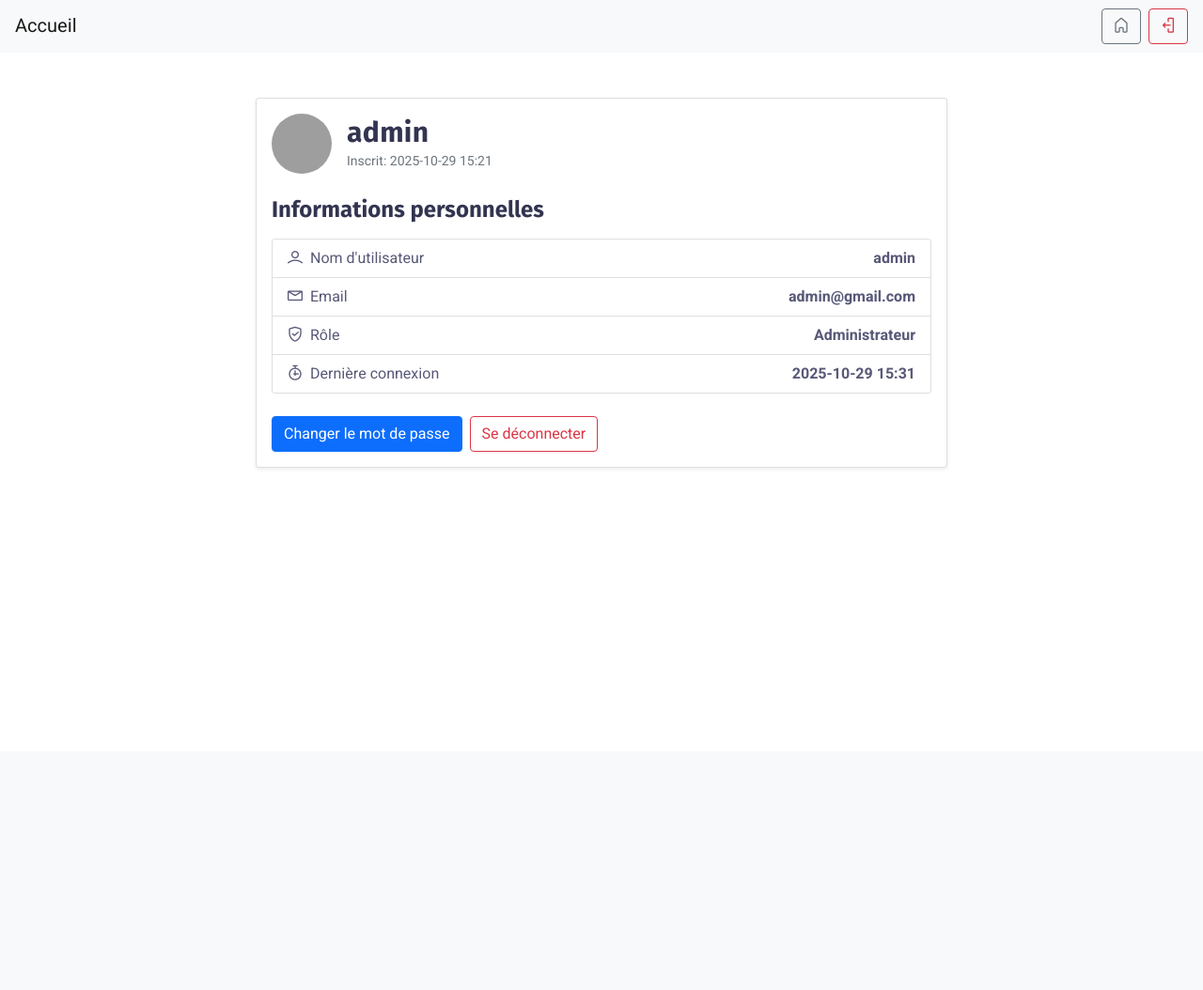
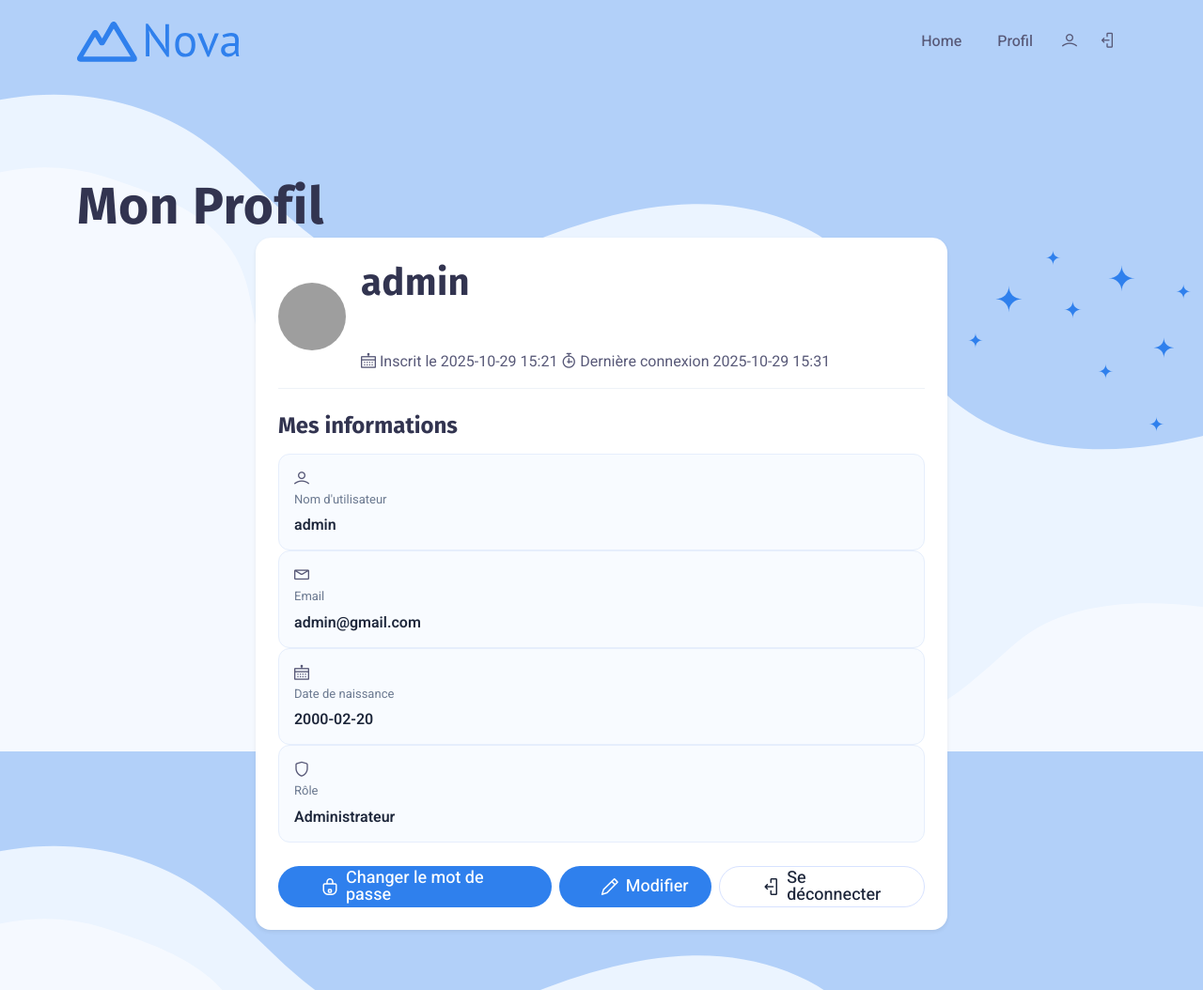
Before and after one commit to medoussemaboussida/Django_TheStarks_5TWIN7, a Django app: page /profile/ in a window 1280 px wide. Shown: the whole page at 94% size. Before the commit the page ends 498 px from the top, so only its background shows below. Run offline with Django 5.2, Linux system fonts and the light colour scheme; a user stored in the database is signed in; data comes from the database, SQL or seed files in the repository; some libraries are stand-ins or nearby versions; grey boxes are pictures that could not be loaded.

Commit message:
modifier user

```diff
--- a/core/views.py
+++ b/core/views.py
@@ -3,6 +3,7 @@ from django.shortcuts import redirect
 from django.contrib import messages
 from django.contrib.auth import authenticate, login, logout
 from django.contrib.auth.forms import AuthenticationForm
+from django.contrib.auth.models import User
 from .forms import SignupForm, EmailAuthForm
 from django.conf import settings
 import json
@@ -76,4 +77,42 @@ def logout_view(request):
     return redirect('root')
 
 def profile_view(request):
-    return render(request, 'frontend/profile.html')
+    if not request.user.is_authenticated:
+        return redirect('login')
+    profile = getattr(request.user, 'profile', None)
+    if request.method == 'POST':
+        full_name = request.POST.get('full_name', '').strip()
+        username = request.POST.get('username', '').strip()
+        birth_date = request.POST.get('birth_date', '').strip()
+
+        if username and username != request.user.username:
+            if User.objects.filter(username__iexact=username).exclude(pk=request.user.pk).exists():
+                messages.error(request, "Ce nom d’utilisateur est déjà pris.")
+                return render(request, 'frontend/profile.html', {'profile': profile})
+            request.user.username = username
+
+        if full_name:
+            parts = full_name.split()
+            request.user.first_name = parts[0] if parts else ''
+            request.user.last_name = ' '.join(parts[1:]) if len(parts) > 1 else ''
+
+        if birth_date:
+            try:
+                from datetime import datetime
+                d = datetime.strptime(birth_date, '%Y-%m-%d').date()
+                if profile is None:
+                    from .models import Profile
+                    profile = Profile.objects.create(user=request.user, birth_date=d)
+                else:
+                    profile.birth_date = d
+            except Exception:
+                messages.error(request, "Date de naissance invalide.")
+                return render(request, 'frontend/profile.html', {'profile': profile})
+
+        request.user.save()
+        if profile is not None:
+            profile.save()
+        messages.success(request, 'Profil mis à jour avec succès.')
+        return redirect('profile')
+
+    return render(request, 'frontend/profile.html', {'profile': profile})
--- /dev/null
+++ b/static/frontend/assets/css/profile.css
@@ -0,0 +1,48 @@
+/* Profile page custom styles to match Lindy/Frontend theme */
+html, body { height: 100%; }
+.profile-hero { padding-top: 0; margin-bottom: 0; }
+.profile-hero .header-6 { position: relative; z-index: 5; margin-bottom: 0; }
+/* Apply the home background across the entire page */
+.profile-page {
+  background-color: #f5f9ff;
+  background-image: url('/static/frontend/assets/img/hero/hero-5/hero-bg.svg');
+  background-repeat: no-repeat;
+  background-position: top center;
+  background-size: cover;
+  background-attachment: fixed; /* ensure it spans full height while scrolling */
+  min-height: 100vh;
+}
+/* Make header/nav transparent on the profile page so background is visible */
+.profile-page .navbar-area { background: transparent !important; box-shadow: none !important; }
+.profile-page .header-6 { background: transparent; }
+.profile-page .hero-section-wrapper-5 { background: transparent; }
+/* Keep hero wrapper compact without its own background to avoid double layer */
+.profile-hero-bg { padding: 16px 0 24px 0; }
+/* Bring profile content closer and overlap onto hero */
+.profile-section { padding-top: 0; padding-bottom: 64px; margin-top: -140px; position: relative; z-index: 6; }
+/* Reduce the built-in hero vertical spacing from the Lindy kit on this page */
+.profile-hero .hero-section.hero-style-5 { padding-top: 0; padding-bottom: 10px; }
+.profile-hero-bg { padding: 4px 0 8px 0; }
+.profile-hero .hero-content-wrapper h2 { margin: 0; line-height: 1.2; }
+
+.profile-card { background: #fff; border-radius: 16px; padding: 24px; box-shadow: 0 10px 30px rgba(0,0,0,0.06); max-width: 860px; margin: 0 auto; }
+.profile-header { gap: 18px; border-bottom: 1px solid #eef2f7; padding-bottom: 16px; }
+.profile-header .avatar { width: 72px; height: 72px; }
+.profile-header .info h4 { font-weight: 700; margin-bottom: 4px; }
+.profile-header .info .muted { color: #6c7a91; font-size: 14px; }
+
+.info-item { background: #f8fbff; border: 1px solid #e6eefc; border-radius: 12px; padding: 14px 16px; height: 100%; }
+.info-item .label { display: block; color: #6c7a91; font-size: 13px; margin-bottom: 6px; }
+.info-item .value { font-weight: 600; font-size: 16px; color: #1d263a; }
+
+.actions .button { display: inline-flex; align-items: center; gap: 8px; }
+.actions .button.outline { background: transparent; border: 1px solid #d7e2ff; color: #1d263a; }
+
+/* Responsive tweaks */
+@media (max-width: 576px) {
+  .profile-header { flex-direction: column; align-items: flex-start; }
+  .profile-header .avatar { width: 64px; height: 64px; }
+}
+@media (max-width: 992px) {
+  .profile-section { margin-top: -90px; padding-bottom: 48px; }
+}
--- a/templates/frontend/profile.html
+++ b/templates/frontend/profile.html
@@ -1,70 +1,156 @@
 {% load static %}
 <!DOCTYPE html>
-<html lang="en">
+<html class="no-js" lang="">
   <head>
-  <meta charset="UTF-8">
-  <meta name="viewport" content="width=device-width, initial-scale=1.0">
+    <meta charset="utf-8" />
+    <meta http-equiv="x-ua-compatible" content="ie=edge" />
     <title>Mon Profil</title>
-  <link rel="stylesheet" href="{% static 'frontend/assets/css/bootstrap-5.0.0-beta1.min.css' %}">
-  <link rel="stylesheet" href="{% static 'frontend/assets/css/LineIcons.2.0.css' %}">
-  <link rel="stylesheet" href="{% static 'frontend/assets/css/lindy-uikit.css' %}">
+    <meta name="viewport" content="width=device-width, initial-scale=1" />
+
+    <!-- Styles identiques à la home -->
+    <link rel="stylesheet" href="{% static 'frontend/assets/css/bootstrap-5.0.0-beta1.min.css' %}" />
+    <link rel="stylesheet" href="{% static 'frontend/assets/css/LineIcons.2.0.css' %}"/>
+    <link rel="stylesheet" href="{% static 'frontend/assets/css/tiny-slider.css' %}"/>
+    <link rel="stylesheet" href="{% static 'frontend/assets/css/animate.css' %}"/>
+    <link rel="stylesheet" href="{% static 'frontend/assets/css/lindy-uikit.css' %}"/>
+    <link rel="stylesheet" href="{% static 'frontend/assets/css/profile.css' %}"/>
   </head>
-<body>
-  <nav class="navbar navbar-light bg-light px-3">
-    <a class="navbar-brand" href="/">Accueil</a>
-    <div class="d-flex">
-      <a class="btn btn-outline-secondary me-2" href="/">
-        <i class="lni lni-home"></i>
+  <body class="profile-page">
+
+    <!-- Header/nav identique -->
+    <section class="hero-section-wrapper-5 profile-hero">
+      <header class="header header-6">
+        <div class="navbar-area">
+          <div class="container">
+            <div class="row align-items-center">
+              <div class="col-lg-12">
+                <nav class="navbar navbar-expand-lg">
+                  <a class="navbar-brand" href="/">
+                    <img src="{% static 'frontend/assets/img/logo/logo.svg' %}" alt="Logo" />
                   </a>
-      <a class="btn btn-outline-danger" href="{% url 'logout' %}">
-        <i class="lni lni-exit"></i>
-      </a>
+                  <button class="navbar-toggler" type="button" data-bs-toggle="collapse" data-bs-target="#navbarSupportedContent6" aria-controls="navbarSupportedContent6" aria-expanded="false" aria-label="Toggle navigation">
+                    <span class="toggler-icon"></span>
+                    <span class="toggler-icon"></span>
+                    <span class="toggler-icon"></span>
+                  </button>
+
+                  <div class="collapse navbar-collapse sub-menu-bar" id="navbarSupportedContent6">
+                    <ul id="nav6" class="navbar-nav ms-auto">
+                      <li class="nav-item">
+                        <a class="page-scroll" href="/">Home</a>
+                      </li>
+                      <li class="nav-item">
+                        <a class="page-scroll" href="/profile/">Profil</a>
+                      </li>
+                    </ul>
+                  </div>
+
+                  <div class="header-action d-flex">
+                    {% if request.user.is_authenticated %}
+                      <a href="{% url 'profile' %}" title="Mon profil"> <i class="lni lni-user"></i> </a>
+                      <a href="{% url 'logout' %}" title="Logout"> <i class="lni lni-exit"></i> </a>
+                    {% else %}
+                      <a href="{% url 'login' %}">Se connecter</a>
+                    {% endif %}
                   </div>
                 </nav>
-
-  <div class="container py-5">
-    <div class="row justify-content-center">
-      <div class="col-lg-8">
-        <div class="card shadow-sm">
-          <div class="card-body">
-            <div class="d-flex align-items-center mb-4">
-              <img src="{% static 'admin/img/undraw_profile.svg' %}" alt="avatar" class="rounded-circle me-3" width="64" height="64">
-              <div>
-                <h4 class="mb-0">{{ request.user.get_full_name|default:request.user.username }}</h4>
-                <small class="text-muted">Inscrit: {{ request.user.date_joined|date:'Y-m-d H:i' }}</small>
               </div>
             </div>
+          </div>
+        </div>
+      </header>
 
-            <h5 class="mb-3">Informations personnelles</h5>
-            <ul class="list-group mb-4">
-              <li class="list-group-item d-flex justify-content-between align-items-center">
-                <span><i class="lni lni-user me-2"></i>Nom d'utilisateur</span>
-                <strong>{{ request.user.username }}</strong>
-              </li>
-              <li class="list-group-item d-flex justify-content-between align-items-center">
-                <span><i class="lni lni-envelope me-2"></i>Email</span>
-                <strong>{{ request.user.email }}</strong>
-              </li>
-              <li class="list-group-item d-flex justify-content-between align-items-center">
-                <span><i class="lni lni-protection me-2"></i>Rôle</span>
-                <strong>{% if request.user.is_superuser %}Administrateur{% elif request.user.is_staff %}Staff{% else %}Utilisateur{% endif %}</strong>
-              </li>
-              <li class="list-group-item d-flex justify-content-between align-items-center">
-                <span><i class="lni lni-timer me-2"></i>Dernière connexion</span>
-                <strong>{{ request.user.last_login|date:'Y-m-d H:i'|default:'—' }}</strong>
-              </li>
-            </ul>
-
-            <div class="d-flex gap-2">
-              <a class="btn btn-primary" href="/password-reset/">Changer le mot de passe</a>
-              <a class="btn btn-outline-danger" href="{% url 'logout' %}">Se déconnecter</a>
+      <!-- Bandeau titre -->
+      <div class="hero-section hero-style-5 img-bg profile-hero-bg">
+        <div class="container">
+          <div class="row">
+            <div class="col-12">
+              <div class="hero-content-wrapper">
+                <h2 class="mb-10 wow fadeInUp" data-wow-delay=".2s">Mon Profil</h2>
               </div>
             </div>
           </div>
         </div>
       </div>
+    </section>
+
+    <!-- Corps de page profil -->
+    <section class="profile-section pt-60 pb-80">
+      <div class="container">
+        <div class="row justify-content-center">
+          <div class="col-xl-8 col-lg-9">
+            <div class="profile-card shadow-sm wow fadeInUp" data-wow-delay=".2s">
+              <div class="profile-header d-flex align-items-center justify-content-between">
+                <div class="d-flex align-items-center">
+                  <img src="{% static 'admin/img/undraw_profile.svg' %}" alt="avatar" class="avatar rounded-circle">
+                  <div class="info ms-3">
+                    <div class="d-flex align-items-center gap-10">
+                      <h3 class="name mb-0" id="display_full_name">{{ request.user.get_full_name|default:request.user.username }}</h3>
+                      <input type="text" class="form-control d-none" id="input_full_name" name="full_name" value="{{ request.user.get_full_name|default:'' }}" placeholder="Nom complet">
+                    </div>
+                    <div class="chips mt-5">
+                      <span class="chip"><i class="lni lni-calendar"></i> Inscrit le {{ request.user.date_joined|date:'Y-m-d H:i' }}</span>
+                      <span class="chip"><i class="lni lni-timer"></i> Dernière connexion {{ request.user.last_login|date:'Y-m-d H:i'|default:'—' }}</span>
+                    </div>
+                  </div>
+                </div>
+                <!-- header actions removed; buttons moved near Change Password -->
               </div>
 
+              <form method="post" id="profile_form">
+                {% csrf_token %}
+                <h5 class="section-title mt-25">Mes informations</h5>
+                <div class="info-grid mt-15">
+                  <div class="info-item">
+                    <div class="icon"><i class="lni lni-user"></i></div>
+                    <div class="content">
+                      <div class="label">Nom d'utilisateur</div>
+                    <div class="value" id="display_username">{{ request.user.username }}</div>
+                    <input type="text" class="form-control d-none" id="input_username" name="username" value="{{ request.user.username }}" placeholder="Nom d'utilisateur">
+                    </div>
+                  </div>
+                  <div class="info-item">
+                    <div class="icon"><i class="lni lni-envelope"></i></div>
+                    <div class="content">
+                      <div class="label">Email</div>
+                      <div class="value">{{ request.user.email }}</div>
+                    </div>
+                  </div>
+                  <div class="info-item">
+                    <div class="icon"><i class="lni lni-calendar"></i></div>
+                    <div class="content">
+                      <div class="label">Date de naissance</div>
+                    <div class="value" id="display_birth">{{ profile.birth_date|date:'Y-m-d'|default:'—' }}</div>
+                    <input type="date" class="form-control d-none" id="input_birth" name="birth_date" value="{{ profile.birth_date|date:'Y-m-d' }}">
+                    </div>
+                  </div>
+                  <div class="info-item">
+                    <div class="icon"><i class="lni lni-shield"></i></div>
+                    <div class="content">
+                      <div class="label">Rôle</div>
+                      <div class="value">{% if request.user.is_superuser %}Administrateur{% elif request.user.is_staff %}Staff{% else %}Utilisateur{% endif %}</div>
+                    </div>
+                  </div>
+                </div>
+
+                <div class="actions mt-25 d-flex gap-2">
+                  <a class="button radius-30" href="/password-reset/"><i class="lni lni-lock"></i> Changer le mot de passe</a>
+                  <button type="button" class="button radius-30" id="btn_edit"><i class="lni lni-pencil"></i> Modifier</button>
+                  <button type="submit" class="button radius-30 d-none" id="btn_save"><i class="lni lni-checkmark"></i> Enregistrer</button>
+                  <a class="button radius-30 outline" href="{% url 'logout' %}"><i class="lni lni-exit"></i> Se déconnecter</a>
+                </div>
+              </form>
+            </div>
+          </div>
+        </div>
+      </div>
+    </section>
+
+    <a href="#" class="scroll-top"> <i class="lni lni-chevron-up"></i> </a>
+
     <script src="{% static 'frontend/assets/js/bootstrap-5.0.0-beta1.min.js' %}"></script>
+    <script src="{% static 'frontend/assets/js/tiny-slider.js' %}"></script>
+    <script src="{% static 'frontend/assets/js/wow.min.js' %}"></script>
+    <script src="{% static 'frontend/assets/js/main.js' %}"></script>
   </body>
 </html>
```
Lines whose indentation alone changed are shown as unchanged.
